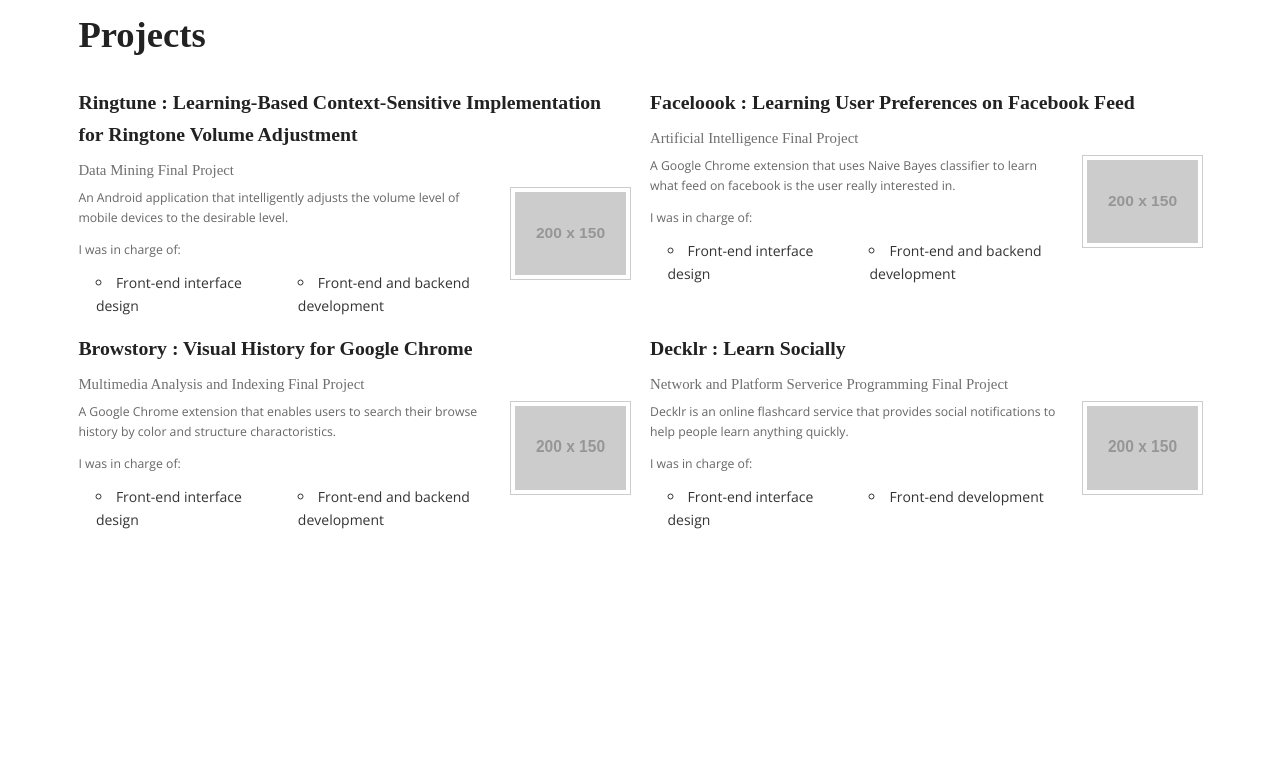
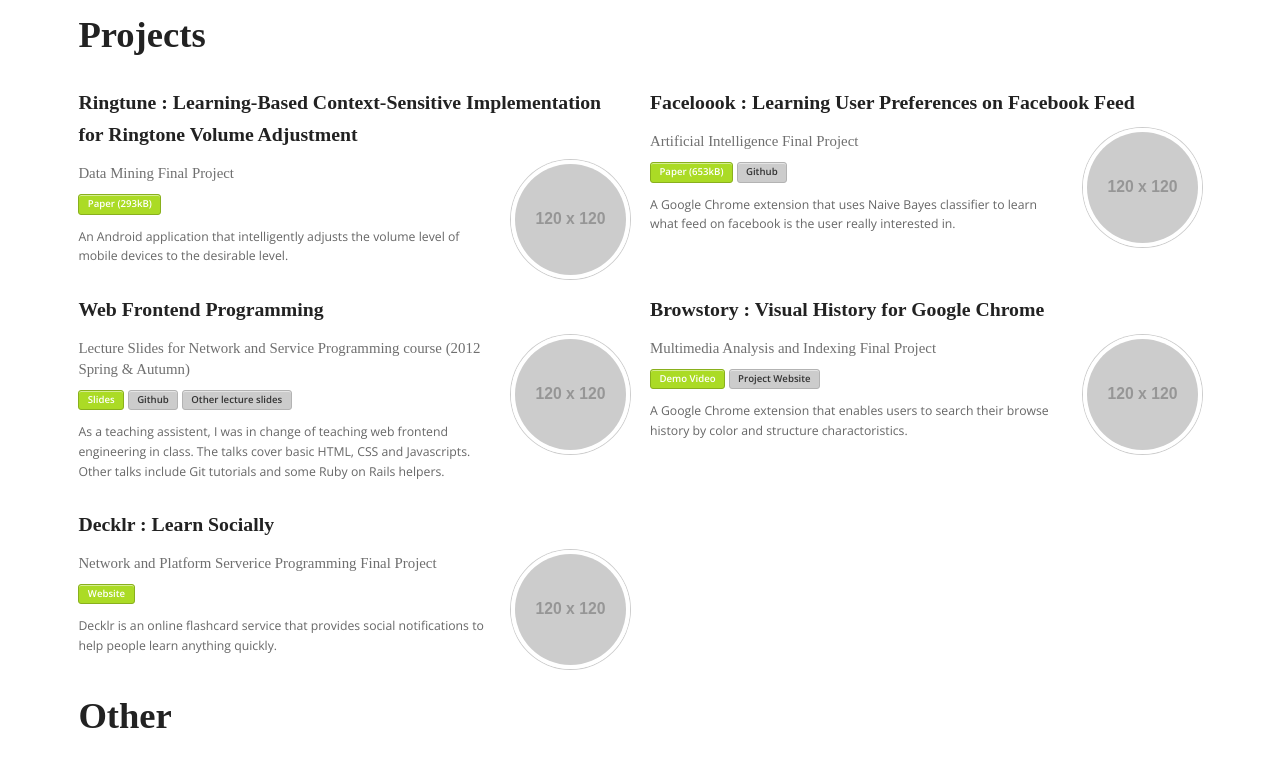
Before and after one commit to MrOrz/mrorz.github.com, a plain HTML site: page index.html in a window 1280 px wide. Shown: the part 1416-2184 px from the top of the page. Before the commit the page ends 1959 px from the top, so only its background shows below. Drawn offline with nearby package versions, Linux system fonts and the light colour scheme; placeholder pictures from the web are drawn by us; a web font is replaced by a local one.

Commit message:
Education & Projects.

```diff
--- a/index.html
+++ b/index.html
@@ -148,97 +148,86 @@
 
       <li>
         <h4>Ringtune : Learning-Based Context-Sensitive Implementation for Ringtone Volume Adjustment</h4>
-        <h5 class="subheader">Data Mining Final Project</h5>
         <article class="row">
           <div class="large-9 columns">
+            <h5 class="subheader">Data Mining Final Project</h5>
+            <a href="files/ringtune.pdf" class="success radius tiny button">Paper (293kB)</a>
             <p>An Android application that intelligently adjusts the volume level of mobile devices to the desirable level.</p>
-
-            <p>I was in charge of:</p>
-            <ul class="two multicolumns circle">
-              <li class="has-tip" data-tooltip title="I built the entire front-end interface from scratch.">
-                Front-end interface design
-              </li>
-              <li class="has-tip" data-tooltip title="The development of this site involved HTML5 and CSS">
-                Front-end and backend development
-              </li>
-            </ul>
           </div>
           <div class="large-3 columns">
-            <a href="" class="th rounded"><img src="http://placehold.it/200x150" alt=""></a>
+            <a href="" class="th round"><img src="http://placehold.it/120x120" alt=""></a>
           </div>
         </article>
       </li>
 
       <li>
         <h4>Faceloook : Learning User Preferences on Facebook Feed</h4>
-        <h5 class="subheader">Artificial Intelligence Final Project</h5>
         <article class="row">
           <div class="large-9 columns">
+            <h5 class="subheader">Artificial Intelligence Final Project</h5>
+            <a href="files/faceloook.pdf" class="radius success tiny button">Paper (653kB)</a>
+            <a href="https://github.com/MrOrz/faceloook" class="radius secondary tiny button">Github</a>
+
             <p>A Google Chrome extension that uses Naive Bayes classifier to learn what feed on facebook is the user really interested in.</p>
 
-            <p>I was in charge of:</p>
-            <ul class="two multicolumns circle">
-              <li class="has-tip" data-tooltip title="I built the entire front-end interface from scratch.">
-                Front-end interface design
-              </li>
-              <li class="has-tip" data-tooltip title="The development of this site involved HTML5 and CSS">
-                Front-end and backend development
-              </li>
-            </ul>
           </div>
           <div class="large-3 columns">
-            <a href="" class="th rounded"><img src="http://placehold.it/200x150" alt=""></a>
+            <a href="" class="th round"><img src="http://placehold.it/120x120" alt=""></a>
+          </div>
+        </article>
+      </li>
+
+      <li>
+        <h4>Web Frontend Programming</h4>
+        <article class="row">
+          <div class="large-9 columns">
+            <h5 class="subheader">Lecture Slides for Network and Service Programming course (2012 Spring &amp; Autumn)</h5>
+            <a href="http://mrorz.github.com/webdev" class="radius success tiny button">Slides</a> <a href="https://github.com/mrorz/webdev" class="secondary radius tiny button">Github</a> <a href="https://speakerdeck.com/mrorz" class="secondary radius tiny button">Other lecture slides</a>
+
+            <p>As a teaching assistent, I was in change of teaching web frontend engineering in class. The talks cover basic HTML, CSS and Javascripts. Other talks include Git tutorials and some Ruby on Rails helpers.</p>
+          </div>
+          <div class="large-3 columns">
+            <a href="" class="th round"><img src="http://placehold.it/120x120" alt=""></a>
           </div>
         </article>
       </li>
 
       <li>
         <h4>Browstory : Visual History for Google Chrome</h4>
-        <h5 class="subheader">Multimedia Analysis and Indexing Final Project</h5>
         <article class="row">
           <div class="large-9 columns">
+            <h5 class="subheader">Multimedia Analysis and Indexing Final Project</h5>
+            <a href="https://www.youtube.com/watch?v=yzpw3eLYpHI" class="radius success tiny button">Demo Video</a> <a href="https://sites.google.com/site/mmai2011fall/browstory-final-presentation" class="secondary radius tiny button">Project Website</a>
+
             <p>A Google Chrome extension that enables users to search their browse history by color and structure charactoristics.</p>
-
-            <p>I was in charge of:</p>
-            <ul class="two multicolumns circle">
-              <li class="has-tip" data-tooltip title="I built the entire front-end interface from scratch.">
-                Front-end interface design
-              </li>
-              <li class="has-tip" data-tooltip title="The development of this site involved HTML5 and CSS">
-                Front-end and backend development
-              </li>
-            </ul>
           </div>
           <div class="large-3 columns">
-            <a href="" class="th rounded"><img src="http://placehold.it/200x150" alt=""></a>
+            <a href="" class="th round"><img src="http://placehold.it/120x120" alt=""></a>
           </div>
         </article>
       </li>
 
       <li>
         <h4>Decklr : Learn Socially</h4>
-        <h5 class="subheader">Network and Platform Serverice Programming Final Project</h5>
         <article class="row">
           <div class="large-9 columns">
+            <h5 class="subheader">Network and Platform Serverice Programming Final Project</h5>
+            <a href="http://decklr.com" class="radius success tiny button">Website</a>
+
             <p>Decklr is an online flashcard service that provides social notifications to help people learn anything quickly.</p>
 
-            <p>I was in charge of:</p>
-            <ul class="two multicolumns circle">
-              <li class="has-tip" data-tooltip title="I built the entire front-end interface from scratch.">
-                Front-end interface design
-              </li>
-              <li class="has-tip" data-tooltip title="The development of this site involved HTML5 and SCSS">
-                Front-end development
-              </li>
-            </ul>
           </div>
           <div class="large-3 columns">
-            <a href="" class="th rounded"><img src="http://placehold.it/200x150" alt=""></a>
+            <a href="http://decklr.com" class="th round" target="_blank"><img src="http://placehold.it/120x120" alt=""></a>
           </div>
         </article>
       </li>
     </ul>
 
+  </div></section>
+
+  <section class="row"><div class="small-12 columns">
+    <h2>Other</h2>
   </div></section>
 
   <script>
--- a/sass/_index.sass
+++ b/sass/_index.sass
@@ -1,7 +1,7 @@
 @import compass/css3
 
 @page
-  margin: 2cm /* All margins set to 2cm */
+  margin: 1.5cm /* All margins set to 2cm */
 
 @media print
   $print-body-width: 1000px
@@ -39,6 +39,9 @@
     border-color: transparent
     page-break-before: always
 
+body
+  padding-bottom: 5em
+
 a.th>img
   vertical-align: bottom  // Eliminate the bottom gap
 
@@ -47,7 +50,8 @@ header
     padding-top: $paragraph-font-size * 5
     padding-bottom: $paragraph-font-size * 5
 
-img.round
+img.round, a.th.round, a.th.round>img
+  display: block
   +border-radius($global-rounded)
 
 // Multicolumn will crop outside-positioned list item
```
Also changed, not shown: stylesheets/app.css, 2 other files.
